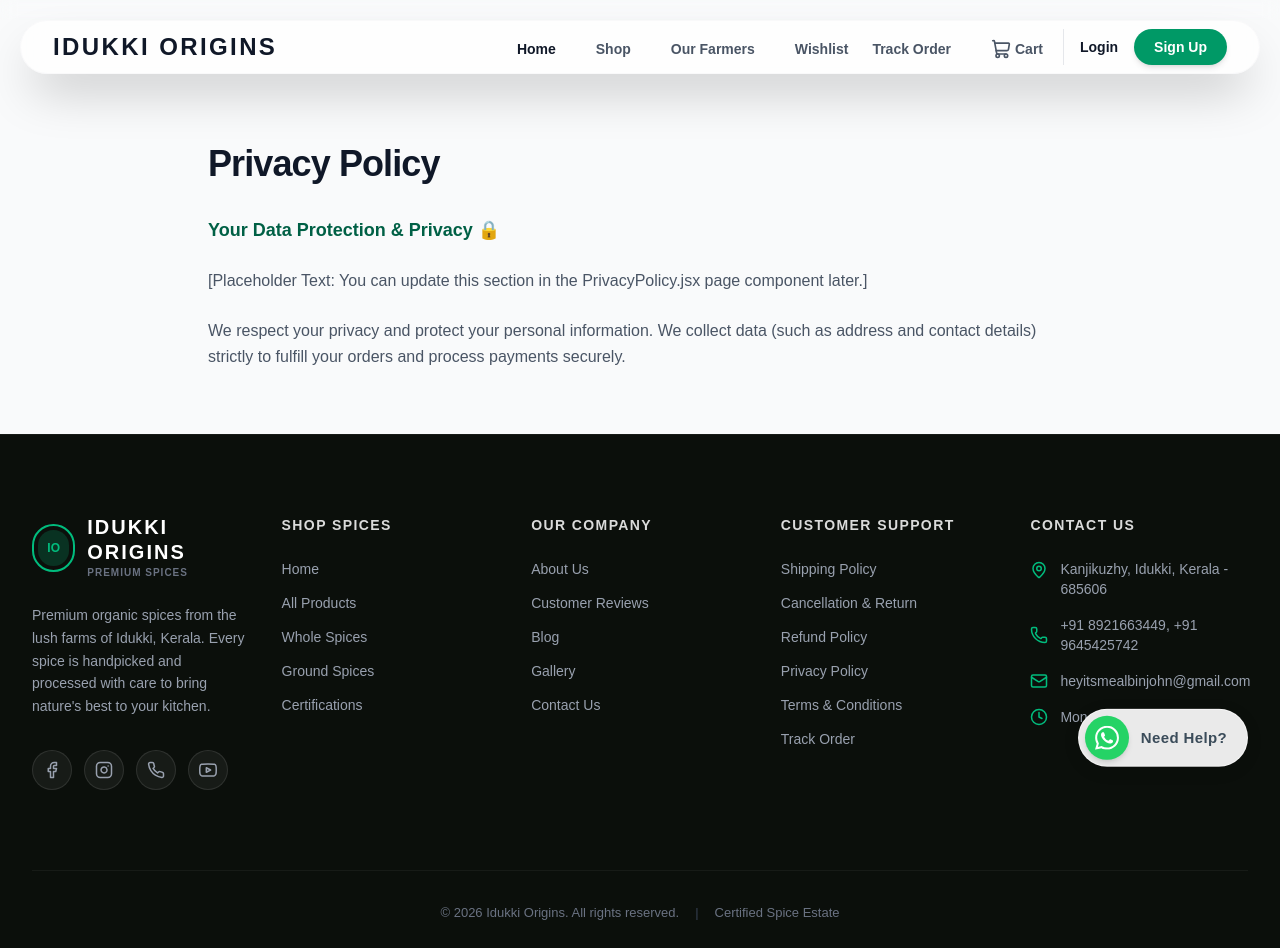
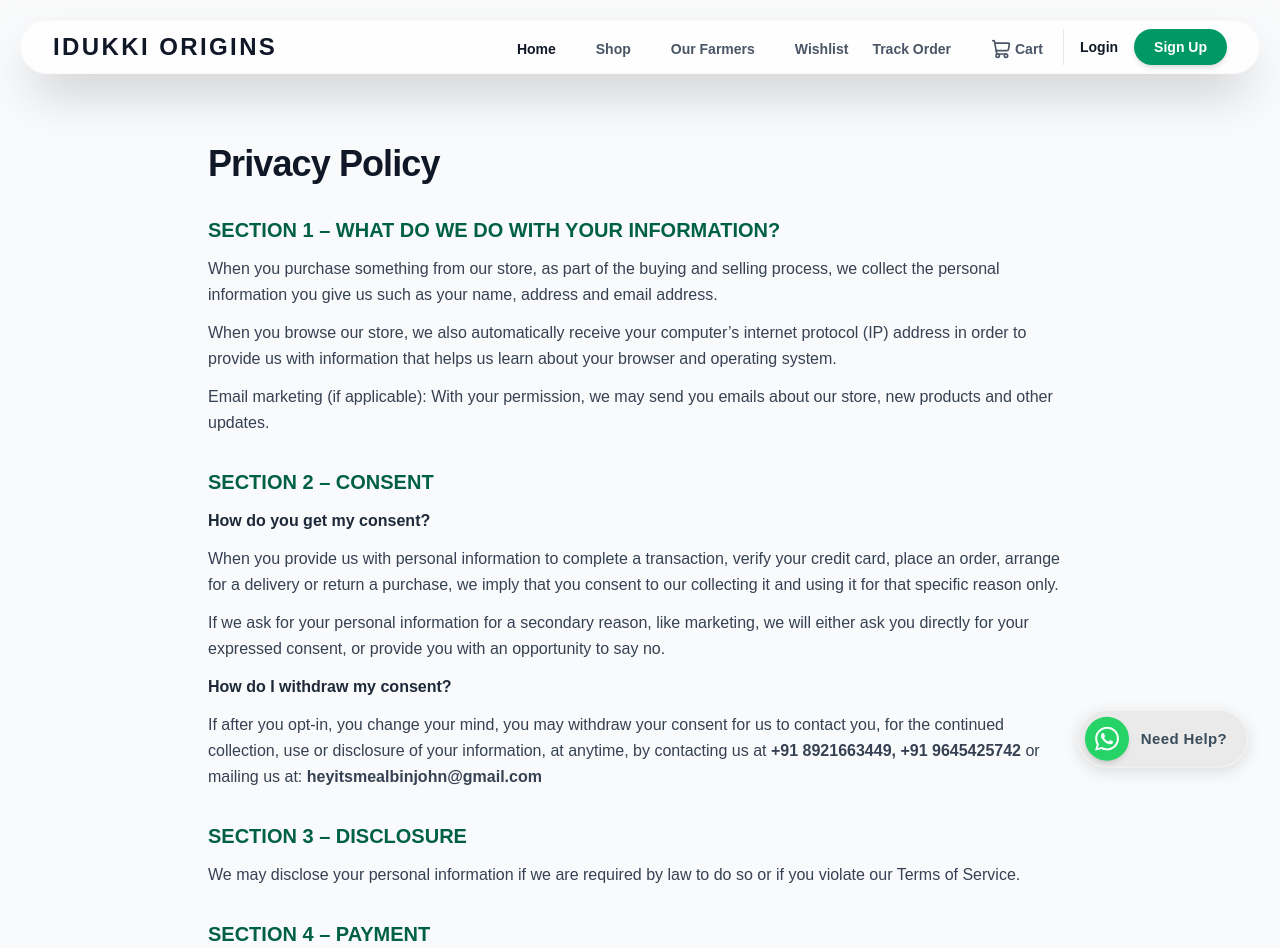
Before and after one commit to CASPER0022/SpiceNest, a React (Vite) app in the folder frontend/: page /privacy-policy in a window 1280 px wide. Shown: the top 948 px of the page. Built offline with nearby package versions, Linux system fonts and the light colour scheme; no server answers; a web font is replaced by a local one.

Commit message:
docs: update PrivacyPolicy content for Idukki Origins Spices

```diff
--- a/frontend/src/pages/PrivacyPolicy.jsx
+++ b/frontend/src/pages/PrivacyPolicy.jsx
@@ -2,10 +2,128 @@
   return (
     <div className="max-w-4xl mx-auto px-4 py-16">
       <h1 className="text-4xl font-black text-gray-900 tracking-tight mb-8">Privacy Policy</h1>
-      <div className="prose prose-emerald max-w-none text-gray-600 leading-relaxed space-y-6">
-        <p className="text-lg font-bold text-emerald-800">Your Data Protection & Privacy 🔒</p>
-        <p>[Placeholder Text: You can update this section in the PrivacyPolicy.jsx page component later.]</p>
-        <p>We respect your privacy and protect your personal information. We collect data (such as address and contact details) strictly to fulfill your orders and process payments securely.</p>
+
+      <div className="prose prose-emerald max-w-none text-gray-700 leading-relaxed space-y-8">
+
+        <section className="space-y-3">
+          <h2 className="text-xl font-bold text-emerald-800">SECTION 1 – WHAT DO WE DO WITH YOUR INFORMATION?</h2>
+          <p>
+            When you purchase something from our store, as part of the buying and selling process, we collect the personal information you give us such as your name, address and email address.
+          </p>
+          <p>
+            When you browse our store, we also automatically receive your computer’s internet protocol (IP) address in order to provide us with information that helps us learn about your browser and operating system.
+          </p>
+          <p>
+            Email marketing (if applicable): With your permission, we may send you emails about our store, new products and other updates.
+          </p>
+        </section>
+
+        <section className="space-y-3">
+          <h2 className="text-xl font-bold text-emerald-800">SECTION 2 – CONSENT</h2>
+          <p className="font-semibold text-gray-800">How do you get my consent?</p>
+          <p>
+            When you provide us with personal information to complete a transaction, verify your credit card, place an order, arrange for a delivery or return a purchase, we imply that you consent to our collecting it and using it for that specific reason only.
+          </p>
+          <p>
+            If we ask for your personal information for a secondary reason, like marketing, we will either ask you directly for your expressed consent, or provide you with an opportunity to say no.
+          </p>
+          <p className="font-semibold text-gray-800">How do I withdraw my consent?</p>
+          <p>
+            If after you opt-in, you change your mind, you may withdraw your consent for us to contact you, for the continued collection, use or disclosure of your information, at anytime, by contacting us at <strong>+91 8921663449, +91 9645425742</strong> or mailing us at: <strong>heyitsmealbinjohn@gmail.com</strong>
+          </p>
+        </section>
+
+        <section className="space-y-3">
+          <h2 className="text-xl font-bold text-emerald-800">SECTION 3 – DISCLOSURE</h2>
+          <p>
+            We may disclose your personal information if we are required by law to do so or if you violate our Terms of Service.
+          </p>
+        </section>
+
+        <section className="space-y-3">
+          <h2 className="text-xl font-bold text-emerald-800">SECTION 4 – PAYMENT</h2>
+          <p>
+            We use Stripe and Razorpay for processing payments. We/Razorpay/Stripe do not store your card data on their servers. The data is encrypted through the Payment Card Industry Data Security Standard (PCI-DSS) when processing payment. Your purchase transaction data is only used as long as is necessary to complete your purchase transaction. After that is complete, your purchase transaction information is not saved.
+          </p>
+          <p>
+            Our payment gateway adheres to the standards set by PCI-DSS as managed by the PCI Security Standards Council, which is a joint effort of brands like Visa, MasterCard, American Express and Discover.
+          </p>
+          <p>
+            PCI-DSS requirements help ensure the secure handling of credit card information by our store and its service providers.
+          </p>
+          <p>
+            For more insight, you may also want to read terms and conditions of Razorpay on <a href="https://razorpay.com" target="_blank" rel="noopener noreferrer" className="text-emerald-600 hover:underline font-semibold">https://razorpay.com</a> and Stripe on <a href="https://stripe.com" target="_blank" rel="noopener noreferrer" className="text-emerald-600 hover:underline font-semibold">https://stripe.com</a>.
+          </p>
+        </section>
+
+        <section className="space-y-3">
+          <h2 className="text-xl font-bold text-emerald-800">SECTION 5 – THIRD-PARTY SERVICES</h2>
+          <p>
+            In general, the third-party providers used by us will only collect, use and disclose your information to the extent necessary to allow them to perform the services they provide to us.
+          </p>
+          <p>
+            However, certain third-party service providers, such as payment gateways and other payment transaction processors, have their own privacy policies in respect to the information we are required to provide to them for your purchase-related transactions.
+          </p>
+          <p>
+            For these providers, we recommend that you read their privacy policies so you can understand the manner in which your personal information will be handled by these providers.
+          </p>
+          <p>
+            In particular, remember that certain providers may be located in or have facilities that are located a different jurisdiction than either you or us. So if you elect to proceed with a transaction that involves the services of a third-party service provider, then your information may become subject to the laws of the jurisdiction(s) in which that service provider or its facilities are located.
+          </p>
+          <p>
+            Once you leave our store’s website or are redirected to a third-party website or application, you are no longer governed by this Privacy Policy or our website’s Terms of Service.
+          </p>
+          <p className="font-semibold text-gray-800">Links</p>
+          <p>
+            When you click on links on our store, they may direct you away from our site. We are not responsible for the privacy practices of other sites and encourage you to read their privacy statements.
+          </p>
+        </section>
+
+        <section className="space-y-3">
+          <h2 className="text-xl font-bold text-emerald-800">SECTION 6 – SECURITY</h2>
+          <p>
+            To protect your personal information, we take reasonable precautions and follow industry best practices to make sure it is not inappropriately lost, misused, accessed, disclosed, altered or destroyed.
+          </p>
+        </section>
+
+        <section className="space-y-3">
+          <h2 className="text-xl font-bold text-emerald-800">SECTION 7 – COOKIES</h2>
+          <p>
+            We use cookies to maintain the session of your user account. Cookies are not used to personally identify you on other websites.
+          </p>
+        </section>
+
+        <section className="space-y-3">
+          <h2 className="text-xl font-bold text-emerald-800">SECTION 8 – AGE OF CONSENT</h2>
+          <p>
+            By using this site, you represent that you are at least the age of majority in your state or province of residence, or that you are the age of majority in your state or province of residence and you have given us your consent to allow any of your minor dependents to use this site.
+          </p>
+        </section>
+
+        <section className="space-y-3">
+          <h2 className="text-xl font-bold text-emerald-800">SECTION 9 – CHANGES TO THIS PRIVACY POLICY</h2>
+          <p>
+            We reserve the right to modify this privacy policy at any time, so please review it frequently. Changes and clarifications will take effect immediately upon their posting on the website. If we make material changes to this policy, we will notify you here that it has been updated, so that you are aware of what information we collect, how we use it, and under what circumstances, if any, we use and/or disclose it.
+          </p>
+          <p>
+            If our store is acquired or merged with another company, your information may be transferred to the new owners so that we may continue to sell products to you.
+          </p>
+        </section>
+
+        <section className="space-y-4 border-t pt-8 border-gray-150">
+          <h2 className="text-xl font-bold text-emerald-800">QUESTIONS AND CONTACT INFORMATION</h2>
+          <p>
+            If you would like to: access, correct, amend or delete any personal information we have about you, register a complaint, or simply want more information, contact our Privacy Compliance Officer at <strong>heyitsmealbinjohn@gmail.com</strong> or by mail at:
+          </p>
+          <div className="bg-gray-50 border border-gray-100 p-6 rounded-2xl text-sm font-semibold text-gray-700 space-y-1">
+            <p className="font-extrabold text-gray-900">Privacy Compliance Officer</p>
+            <p>Idukki Origins Spices</p>
+            <p>Kanjikuzhy, Idukki</p>
+            <p>Kerala, India</p>
+            <p>Pin code: 685606</p>
+          </div>
+        </section>
+
       </div>
     </div>
   );
```
